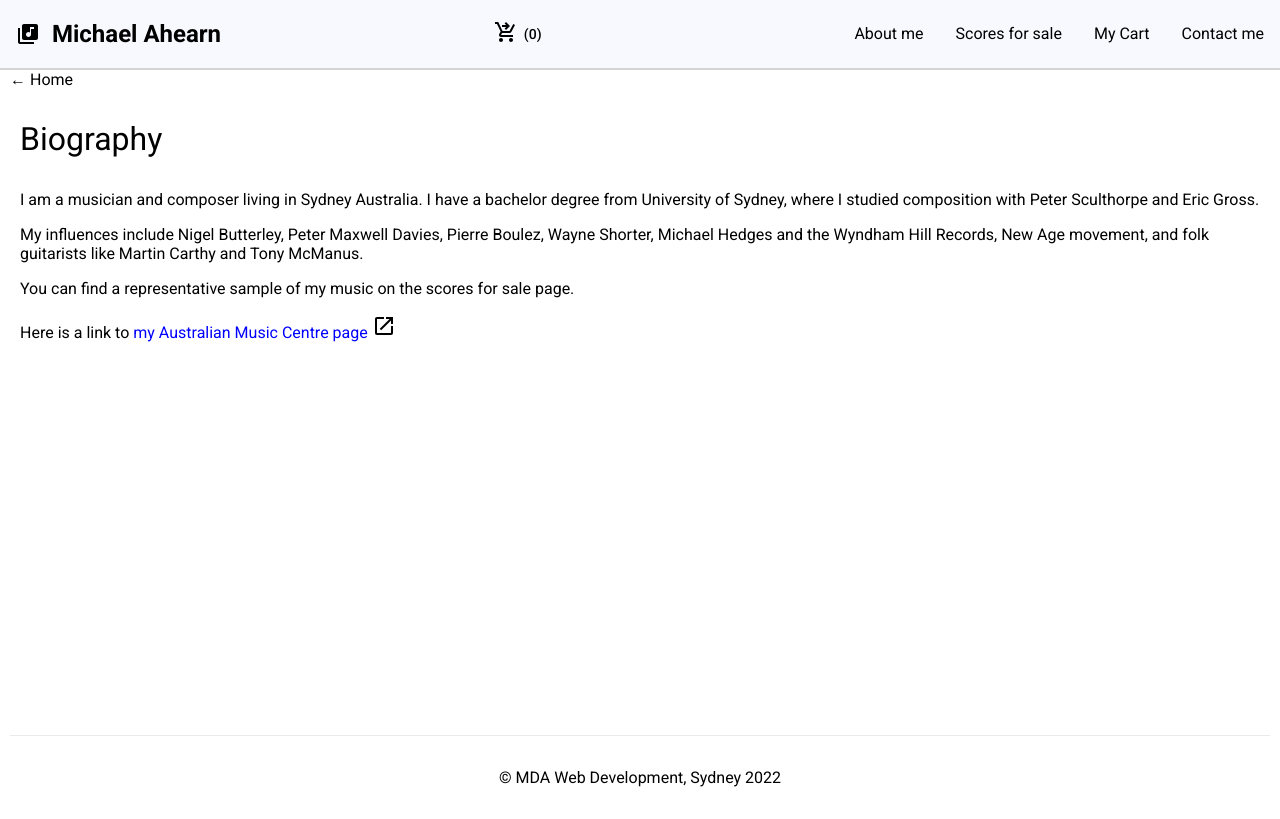
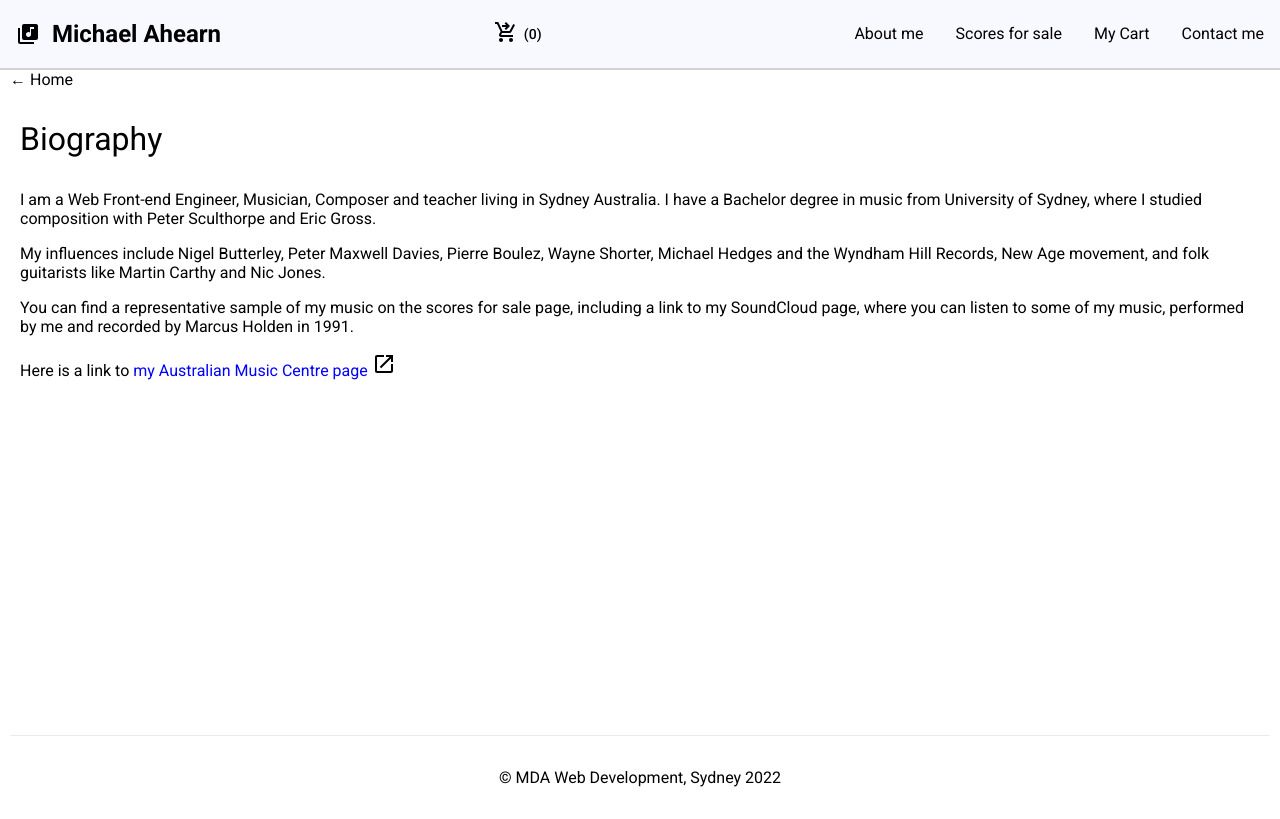
Before and after one commit to mahearn/michaels-music-next, a Next.js app: page /biography in a window 1280 px wide. Built offline with nearby package versions, Linux system fonts and the light colour scheme.

Commit message:
updated bio

```diff
--- a/pages/biography.js
+++ b/pages/biography.js
@@ -7,19 +7,22 @@ const Biography = () => {
       <h2 className={styles.title}>Biography</h2>
       <div>
         <p>
-          I am a musician and composer living in Sydney Australia. I have a
-          bachelor degree from University of Sydney, where I studied composition
-          with Peter Sculthorpe and Eric Gross.
+          I am a Web Front-end Engineer, Musician, Composer and teacher living
+          in Sydney Australia. I have a Bachelor degree in music from University
+          of Sydney, where I studied composition with Peter Sculthorpe and Eric
+          Gross.
         </p>
         <p>
           My influences include Nigel Butterley, Peter Maxwell Davies, Pierre
           Boulez, Wayne Shorter, Michael Hedges and the Wyndham Hill Records,
-          New Age movement, and folk guitarists like Martin Carthy and Tony
-          McManus.
+          New Age movement, and folk guitarists like Martin Carthy and Nic
+          Jones.
         </p>
         <p>
           You can find a representative sample of my music on the scores for
-          sale page.
+          sale page, including a link to my SoundCloud page, where you can
+          listen to some of my music, performed by me and recorded by Marcus
+          Holden in 1991.
         </p>
         <p>
           Here is a link to{' '}
```
